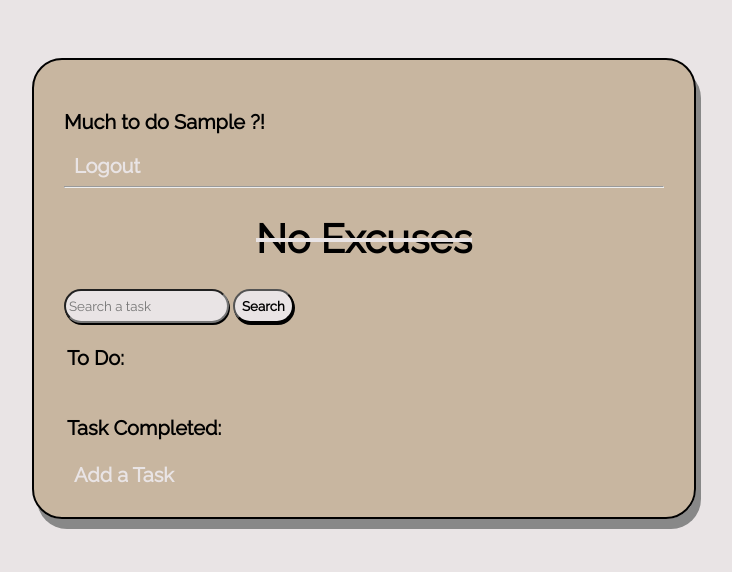
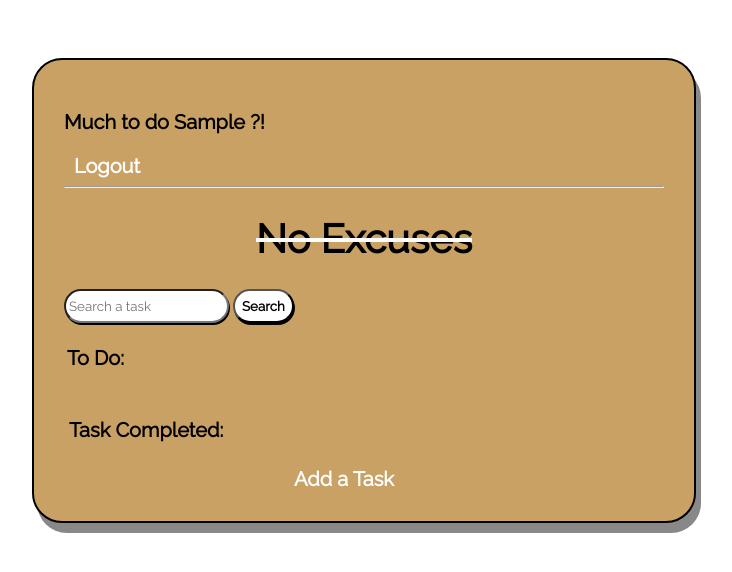
Before and after one commit to Code-Institute-Submissions/Villelligiulia-No-Excuses, a Django app: page /tasks/ in a window 1280 px wide. Shown: the top 572 px of the page, without its empty margins (276-1008 px from the left). Run offline with Django 3.2, Linux system fonts and the light colour scheme; the visitor is signed in with stand-in values (Sample User, id 1); data that the repository does not hold is empty.

Commit message:
fix style details, add favicon image, beautify code before deployment

```diff
--- a/about.html
+++ /dev/null
@@ -1 +0,0 @@
-<h1>Task: {{about}} </h1>
--- a/static/css/style.css
+++ b/static/css/style.css
@@ -1,5 +1,5 @@
 body {
-    background-color: rgb(233, 228, 229);
+    background-color: white;
     padding-top: 50px;
 }
 
@@ -7,7 +7,6 @@
     text-align: center;
     font-family: 'Sacramento', cursive;
     font-size: 50px;
-
     line-height: 40px;
 }
 
@@ -16,10 +15,8 @@
     font-family: 'Raleway', sans-serif;
     font-size: 6rem;
     text-decoration: line-through;
-    text-decoration-color: rgb(233, 228, 229);
-
+    text-decoration-color: white;
 }
-
 
 p {
     color: black;
@@ -31,54 +28,51 @@
 
 a {
     text-decoration: none;
-    color: rgb(233, 228, 229);
+    color: white;
     font-family: 'Raleway', sans-serif;
     font-weight: 900;
-    padding:0 50px 0 10px;
-    font-size:20px;
+    padding: 0 50px 0 10px;
+    font-size: 20px;
 }
 
 button,
 input {
     border-radius: 30px;
-    background-color: rgb(233, 228, 229);
+    background-color: white;
     font-family: 'Raleway', sans-serif;
     box-shadow: 1px 2px black;
     font-weight: 550;
-    padding:7px;
+    padding: 7px;
+}
 
-}
 button {
-    font-weight:bold;
+    font-weight: bold;
 }
 
 input {
     padding-left: 3px;
 }
 
-
-
-
 .custom-container {
-
     margin: auto;
     border-radius: 30px;
     border: solid 2px;
     padding: 30px;
     max-width: 600px;
-    background-color: rgba(181, 156, 122, 0.637);
+    background-color: #C9A165;
     box-shadow: 5px 10px #888888;
 }
 
 .task-items-container {
     display: flex;
     justify-content: flex-start;
+    overflow: auto;
 }
 
-#msg{
+#msg {
     font-family: 'Raleway', sans-serif;
-    text-decoration-color: rgb(233, 228, 229);
-    color: color: black;
+    text-decoration-color: white;
+    color: black;
     font-size: 20px;
     font-weight: bold;
     background-color: rgb(160 130 89 / 64%);
@@ -87,3 +81,11 @@
     border-radius: 20px;
     padding: 5px;
 }
+
+/* mediaqueries  */
+@media (max-width: 500px) {
+    h1 {
+        font-size: 60px;
+
+    }
+}
--- a/templates/add_task.html
+++ b/templates/add_task.html
@@ -1,15 +1,11 @@
 {% extends 'base.html' %}
 {% load static %}
 <link rel="stylesheet" type="text/css" href="{% static 'css/style.css' %}">
-
 {% block content %}
-
 <form method="POST" action="">
     {% csrf_token %}
     {{form.as_p}}
     <input class="button" type="submit" value="submit">
-
-    <a href="{% url 'home'%}">Back to Your List</a>
+    <a href="{% url 'home'%}" style="display:block; text-align:center;">Back to Your List</a>
 </form>
-
 {% endblock content %}
--- a/templates/base.html
+++ b/templates/base.html
@@ -6,36 +6,29 @@
     <meta charset="UTF-8">
     <meta http-equiv="X-UA-Compatible" content="IE=edge">
     <meta name="viewport" content="width=device-width, initial-scale=1.0">
+    <title>NO EXCUSES</title>
+    <link rel="icon" href="{% static 'images/favicon (1).ico' %}" type="image/x-icon">
     <link rel="stylesheet" href="{% static 'css/style.css' %}">
     <link rel="preconnect" href="https://fonts.googleapis.com">
     <link rel="preconnect" href="https://fonts.gstatic.com" crossorigin>
     <link href="https://fonts.googleapis.com/css2?family=Raleway&family=Sacramento&display=swap" rel="stylesheet">
-
-
 </head>
-
 
 <body>
     <div class="custom-container base-div">
         {% for message in messages %}
         <div id="msg" {{ message.tags }}>
             {{ message | safe }}
-
         </div>
         {% endfor %}
         {% block content %}
-
         {% endblock content %}
     </div>
-
 </body>
 <script src="https://cdn.jsdelivr.net/npm/bootstrap@5.3.0-alpha3/dist/js/bootstrap.bundle.min.js"
     integrity="sha384-ENjdO4Dr2bkBIFxQpeoTz1HIcje39Wm4jDKdf19U8gI4ddQ3GYNS7NTKfAdVQSZe"
     crossorigin="anonymous"></script>
 <script>
-
-
-
     setTimeout(function () {
         let messages = document.querySelectorAll("#msg, .alert, .alert-dismissible");
         messages.forEach(function (message) {
@@ -44,5 +37,4 @@
     }, 3000);
 </script>
 
-
 </html>
--- a/templates/custom-login.html
+++ b/templates/custom-login.html
@@ -2,7 +2,7 @@
 {% load static %}
 {% block content %}
 <!-- Your login page content here -->
-<div style="border: none !important;">
+<div>
     <h2>We all know that sometimes memory can be tricky,</h2>
     <h2>And life may get busy,</h2>
     <h2>But with this you really have:</h2>
--- a/templates/delete_task.html
+++ b/templates/delete_task.html
@@ -1,14 +1,10 @@
 {% extends 'base.html' %}
 {% load static %}
-
 {% block content %}
-
-
 <form method="POST">
     {% csrf_token %}
     <p>Do You want to delete this task? "{{task_to_delete}}"</p>
     <input type="submit" value="Delete" />
     <a href="{% url 'home'%}">Back to Your List</a>
 </form>
-
 {% endblock content %}
--- a/templates/redirect.html
+++ b/templates/redirect.html
@@ -7,9 +7,7 @@
     <h2>And life may get busy</h2>
     <h2>But with us you really have:</h2>
     <h1>No Excuses</h1>
-
     <p><a href="{% url 'account_login' %}">Login</a></p>
-
     <p>Don't have an account? <a href="{% url 'account_signup' %}">Register</a></p>
 </div>
 {% endblock %}
--- a/templates/task.html
+++ b/templates/task.html
@@ -1,23 +1,16 @@
 {% extends 'base.html' %}
 {% load static %}
-
 {% block content %}
-
 <p style="font-size:20px">Much to do {{ request.user|capfirst }} ?!</p>
-
 <a href="{% url 'account_logout' %}">Logout</a>
-
 <hr>
 <h1 style="font-size: 2.5rem;">No Excuses</h1>
-
 <!-- Rest of your content -->
-
 <form action="{% url 'search_task' %}" method="get">
     {% csrf_token %}
     <input type="text" name="task" placeholder="Search a task">
     <button type="submit">Search</button>
 </form>
-
 <div class="task-items-container">
     <table>
         <tr>
@@ -42,8 +35,9 @@
         {% endfor %}
     </table>
 </div>
-
+<div class="task-items-container">
     <table>
+        <tbody style="display:flex;">
             <tr>
                 <th>
                     <p>Task Completed:</p>
@@ -51,13 +45,16 @@
             </tr>
             {% for task in tasks %}
             {% if task.done %}
+
             <tr>
                 <td>
+
                     <ul>
                         <li>
                             <p style="text-decoration: line-through;
                   text-decoration-color: rgb(233, 228, 229);">
-                        {{ task.title }}</p>
+                                {{ task.title }}
+                            </p>
                         </li>
                     </ul>
                 </td>
@@ -68,7 +65,8 @@
             </tr>
             {% endif %}
             {% endfor %}
+        </tbody>
     </table>
-
-<a href="{% url 'add_task' %}">Add a Task</a>
+</div>
+<a href="{% url 'add_task' %}" style="display:block; text-align:center;">Add a Task</a>
 {% endblock content %}
--- a/todo/models.py
+++ b/todo/models.py
@@ -1,7 +1,6 @@
 from django.db import models
 from django.contrib.auth.models import User
 from cloudinary.models import CloudinaryField
-
 
 
 class Task(models.Model):
--- a/todo/urls.py
+++ b/todo/urls.py
@@ -1,17 +1,20 @@
-
 from . import views
 from django.contrib.auth.views import LoginView
 from django.urls import path
 
 
 urlpatterns = [
-    path('', LoginView.as_view(template_name='custom-login.html'), name='login'),
-    path('tasks/', views.TaskList.as_view(), name='home'),
-    path('about/<int:pk>/', views.TaskAbout.as_view(), name='task'),
-    path('add-task/', views.AddTask.as_view(), name='add_task'),
-    path('update-task/<int:pk>/', views.UpdateTask.as_view(), name='update_task'),
-    path('delete-task/<int:pk>/', views.DeleteTask.as_view(), name='delete_task'),
-    path('toggle-task/<int:pk>/', views.ToggleTask.as_view(), name='toggle_task'),
-    path('search-task/', views.SearchTask.as_view(), name='search_task')
-
+    path("", LoginView.as_view(template_name="custom-login.html"),
+         name="login"),
+    path("tasks/", views.TaskList.as_view(),
+         name="home"),
+    path("add-task/", views.AddTask.as_view(), name="add_task"),
+    path("update-task/<int:pk>/", views.UpdateTask.as_view(),
+         name="update_task"),
+    path("delete-task/<int:pk>/", views.DeleteTask.as_view(),
+         name="delete_task"),
+    path("toggle-task/<int:pk>/", views.ToggleTask.as_view(),
+         name="toggle_task"),
+    path("search-task/", views.SearchTask.as_view(),
+         name="search_task"),
 ]
--- a/todo/views.py
+++ b/todo/views.py
@@ -9,32 +9,22 @@
 
 class TaskList(LoginRequiredMixin, generic.ListView):
     model = Task
-    template_name = 'task.html'
-    context_object_name = 'tasks'
-    login_url = 'login'
-
-
-class TaskAbout(LoginRequiredMixin, generic.DetailView):
-    model = Task
-    template_name = 'about.html'
-    context_object_name = 'about'
-    login_url = 'login'
+    template_name = "task.html"
+    context_object_name = "tasks"
+    login_url = "login"
 
 
 class SearchTask(generic.ListView):
     model = Task
-    template_name = 'task.html'
-    context_object_name = 'tasks'
+    template_name = "task.html"
+    context_object_name = "tasks"
 
     def get_queryset(self):
         query = self.request.GET.get('task')
-        return Task.objects.filter(title__icontains=query).order_by('title')
-
-    def get_queryset(self):
-        query = self.request.GET.get('task')
+        tasks = Task.objects.filter(title__icontains=query).order_by('title')
         if not query:
             messages.warning(self.request, 'Please enter a task to search.')
-            return Task.objects.none()
+            return tasks
         tasks = Task.objects.filter(title__icontains=query).order_by('title')
         if not tasks:
             messages.warning(self.request, 'No tasks found.')
@@ -43,44 +33,44 @@
 
 class AddTask(LoginRequiredMixin, generic.CreateView):
     model = Task
-    template_name = 'add_task.html'
+    template_name = "add_task.html"
     form_class = TaskForm
-    success_url = reverse_lazy('home')
-    login_url = 'login'
+    success_url = reverse_lazy("home")
+    login_url = "login"
 
     def form_valid(self, form):
-        messages.success(self.request, 'You added a new task')
+        messages.success(self.request, "You added a new task")
         return super().form_valid(form)
 
     def get_success_url(self):
-        return reverse_lazy('home')
+        return reverse_lazy("home")
 
 
 class UpdateTask(LoginRequiredMixin, generic.UpdateView):
     model = Task
-    template_name = 'add_task.html'
+    template_name = "add_task.html"
     form_class = TaskForm
-    success_url = reverse_lazy('home')
-    login_url = 'login'
+    success_url = reverse_lazy("home")
+    login_url = "login"
 
     def form_valid(self, form):
-        messages.success(self.request, 'You have updated a task')
+        messages.success(self.request, "You have updated a task")
         return super().form_valid(form)
 
     def get_success_url(self):
-        return reverse_lazy('home')
+        return reverse_lazy("home")
 
 
 class DeleteTask(LoginRequiredMixin, generic.DeleteView):
     model = Task
-    template_name = 'delete_task.html'
-    context_object_name = 'task_to_delete'
+    template_name = "delete_task.html"
+    context_object_name = "task_to_delete"
 
-    success_url = reverse_lazy('home')
-    login_url = 'login'
+    success_url = reverse_lazy("home")
+    login_url = "login"
 
     def delete(self, request, *args, **kwargs):
-        messages.success(request, 'You have deleted a task')
+        messages.success(request, "You have deleted a task")
         return super().delete(request, *args, **kwargs)
 
 
@@ -89,5 +79,6 @@
         task = get_object_or_404(Task, pk=pk)
         task.done = not task.done
         task.save()
-        return redirect('home')
-    login_url = 'login'
+        return redirect("home")
+
+    login_url = "login"
```
Also changed, not shown: templates/account/login.html (+2 -8 lines), static/images/favicon (1).ico (added). Lines whose indentation alone changed are shown as unchanged.
